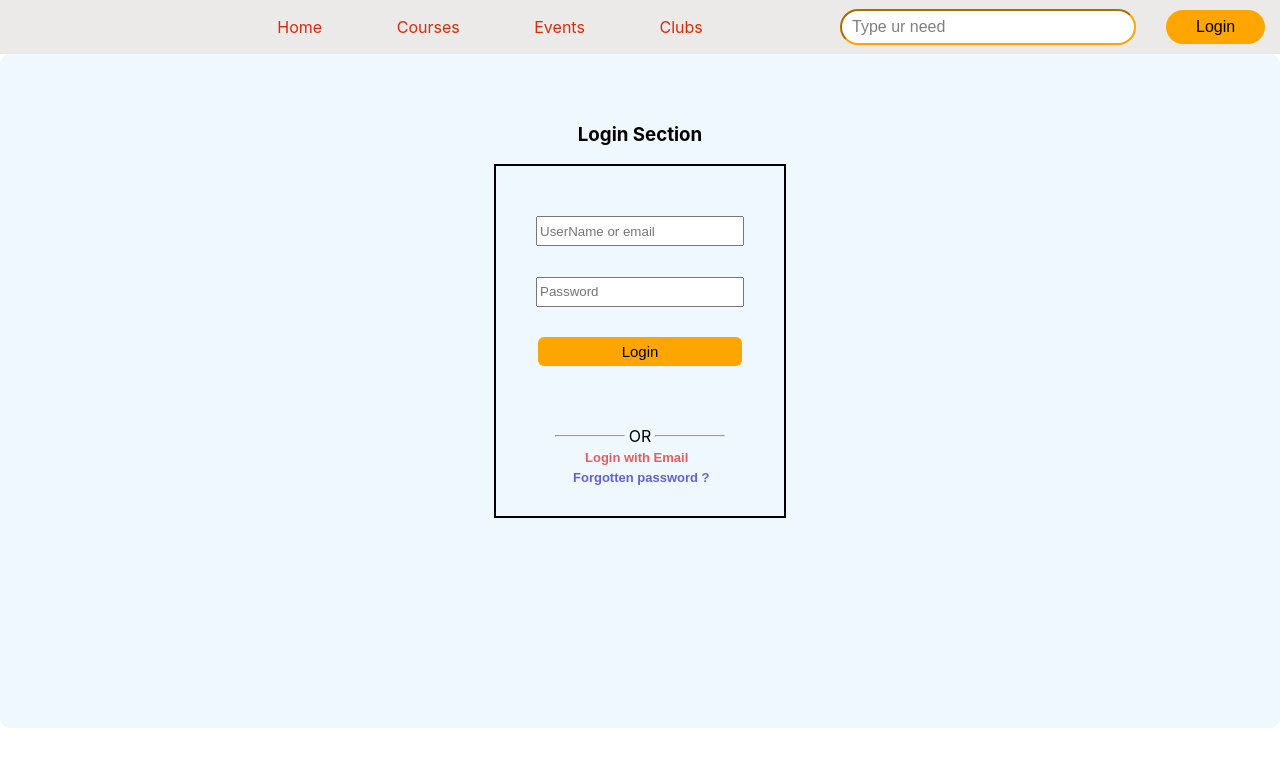
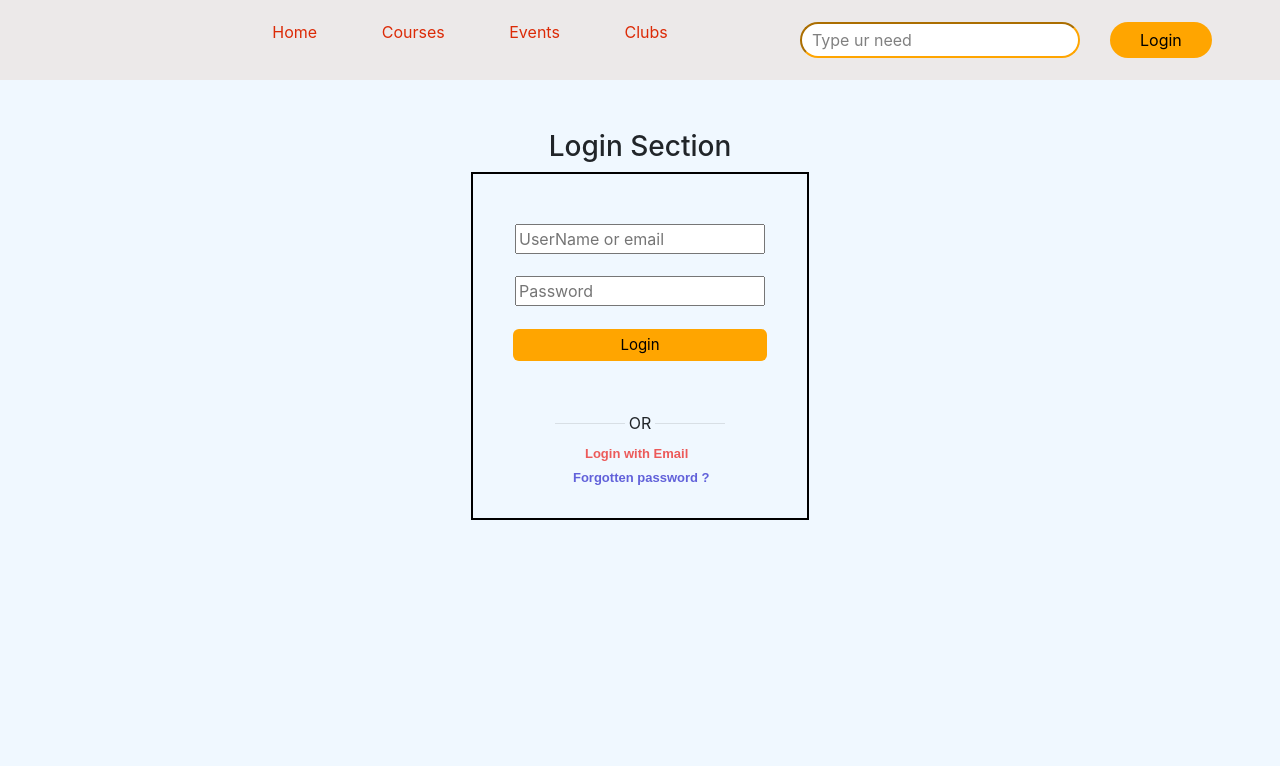
Before and after one commit to suhaas3/React-project-first, a React (Create React App) app in the folder react-project/: page / in a window 1280 px wide. Shown: the top 766 px of the page. Built offline with nearby package versions, Linux system fonts and the light colour scheme.

Commit message:
some issues in login section fixed

```diff
--- a/react-project/public/index.html
+++ b/react-project/public/index.html
@@ -9,6 +9,8 @@
       name="description"
       content="Web site created using create-react-app"
     />
+          <link rel="stylesheet" href="https://cdn.jsdelivr.net/npm/bootstrap@4.0.0/dist/css/bootstrap.min.css" integrity="sha384-Gn5384xqQ1aoWXA+058RXPxPg6fy4IWvTNh0E263XmFcJlSAwiGgFAW/dAiS6JXm" crossorigin="anonymous">
+
     <link rel="apple-touch-icon" href="%PUBLIC_URL%/logo192.png" />
     <!--
       manifest.json provides metadata used when your web app is installed on a
@@ -24,6 +26,9 @@
       work correctly both with client-side routing and a non-root public URL.
       Learn how to configure a non-root public URL by running `npm run build`.
     -->
+
+
+
     <title>React App</title>
   </head>
   <body>
--- a/react-project/src/Components/Courses/Courses.js
+++ b/react-project/src/Components/Courses/Courses.js
@@ -3,7 +3,9 @@ import React from "react";
 function Courses() {
 
   return (
-    <h1>This is Courses Section</h1>
+    <>
+      <div></div>
+    </>
   )
 }
 
--- a/react-project/src/Components/Home/Home.js
+++ b/react-project/src/Components/Home/Home.js
@@ -3,7 +3,26 @@ import React from "react";
 function Home() {
 
   return (
-   <h1>Home section</h1>
+    <>
+      <div className="container">
+        <div className="row">
+          <div className="col-6">
+            <div className="top-left-section">
+              <h1 className="top-left-heading">Fitness School of
+                the Future</h1>
+              <p className="top-left-paragraph">Find your flow with a helping hand from Jane Doe,
+                in her yoga course for beginners.</p>
+              <button className="top-left-courses-button">View ALl Coures</button>
+            </div>
+          </div>
+          <div className="col-6">
+            <div className="top-right-section">
+              right section
+            </div>
+          </div>
+        </div>
+      </div>
+    </>
   )
 }
 
--- a/react-project/src/Components/LoginSection/LoginSection.css
+++ b/react-project/src/Components/LoginSection/LoginSection.css
@@ -1,11 +1,13 @@
+.login {
+    background-color: aliceblue;
+    height: 100%;
+}
 .login-main-section {
   display: flex;
   flex-direction: column;
   align-items: center;
   padding: 50px 60px 30px 60px;
-  height: 500px;
   border-radius: 10px;
-  background-color: aliceblue;
   padding-bottom: 124px;
 }
 
@@ -16,25 +18,20 @@
   align-items: center;
   border: 2px solid black;
   padding: 50px 40px 30px 40px;
-  height: 270px;
+  height: 348px;
   /* border-radius: 10px; */
 }
-.input-username {
-    height: 24px;
-  width: 200px;
-  /* margin-top: -10px; */
-}
-.input-password {
-  height: 24px;
-  width: 200px;
-  /* margin-top: -20px; */
+.username-input,
+.password-input {
+    height: 30px;
+  width: 250px;
 }
 
 .login-button {
  background-color: orange;
   color: black;
   border: none;
-  padding: 6px 84px;
+  padding: 5px 107px;
   font-size: 15px;
   border-radius: 6px;
   cursor: pointer;
--- a/react-project/src/Components/LoginSection/LoginSection.js
+++ b/react-project/src/Components/LoginSection/LoginSection.js
@@ -65,11 +65,12 @@ function LoginSection() {
 
   return (
     <>
+    <div className="login">
       <div className="login-main-section">
         <h3>Login Section</h3>
         <div className="login-section">
-          <input type="text" placeholder="UserName or email" className="input-username" onChange={getUserName} />
-          <input type="password" placeholder="Password" className="input-password" onChange={getPassword} onKeyDown={goToHome} />
+          <input type="text" placeholder="UserName or email" className="username-input" onChange={getUserName} />
+          <input type="password" placeholder="Password" className="password-input" onChange={getPassword} onKeyDown={goToHome} />
           <button className="login-button" onClick={displayUserDetails}>Login</button>
           <span className="error-message">{error}</span>
           <div className="or-container">
@@ -93,6 +94,7 @@ function LoginSection() {
           </div>
         </div>
       </div>
+      </div>
     </>
   )
 }
--- a/react-project/src/Components/Navbar/Navbar.css
+++ b/react-project/src/Components/Navbar/Navbar.css
@@ -4,8 +4,8 @@
   align-items: center;
   background-color: rgb(236, 233, 233);
   color: rgb(220, 42, 6);
-  padding-top: 1px;
-  padding-bottom: 1px;
+  padding-top: 20px;
+  padding-bottom: 20px;
 }
 .nav-lists {
   display: flex;
@@ -33,7 +33,7 @@
 
 .search {
   width: 280px;
-  height: 30px;
+  height: 36px;
   border-radius: 35px;
   border-color: orange;
   font-size: 16px;
@@ -47,7 +47,7 @@
   background-color: orange;
   color: black;
   border: none;
-  padding: 8px 30px;
+  padding: 6px 30px;
   border-radius: 20px;
   font-size: 16px;
   margin-left: 30px;
--- a/react-project/src/index.css
+++ b/react-project/src/index.css
@@ -1,11 +1,18 @@
-body {
+html, body, #root {
+  height: 100%;
   margin: 0;
+  padding: 0;
+}
+/* body {
+  margin: 0;
+  padding: 0;
+  height: 100%;
   font-family: -apple-system, BlinkMacSystemFont, 'Segoe UI', 'Roboto', 'Oxygen',
     'Ubuntu', 'Cantarell', 'Fira Sans', 'Droid Sans', 'Helvetica Neue',
     sans-serif;
   -webkit-font-smoothing: antialiased;
   -moz-osx-font-smoothing: grayscale;
-}
+} */
 
 code {
   font-family: source-code-pro, Menlo, Monaco, Consolas, 'Courier New',
```
Also changed, not shown: 1 other file (tests, documents, lock files or other folders).
